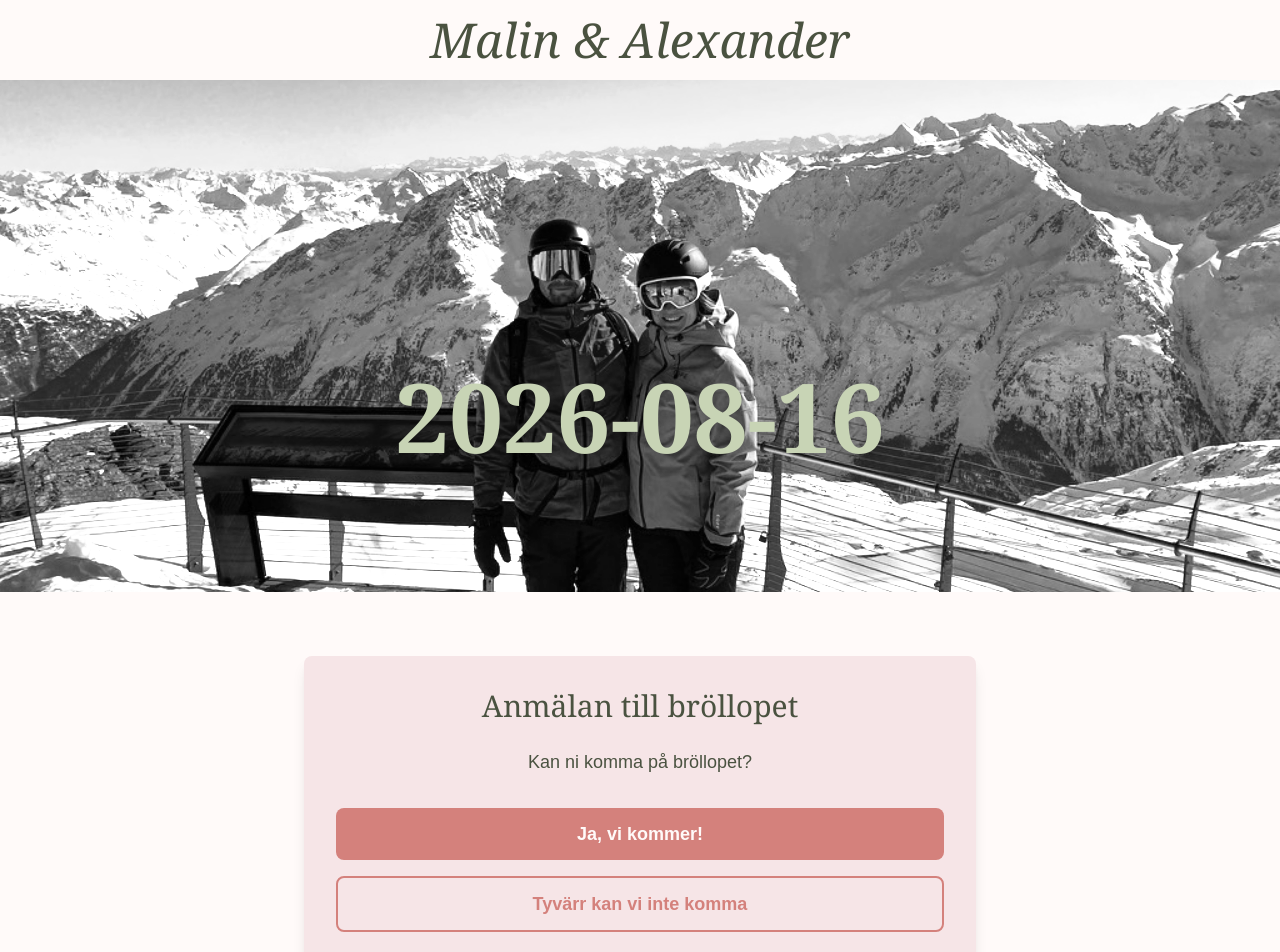
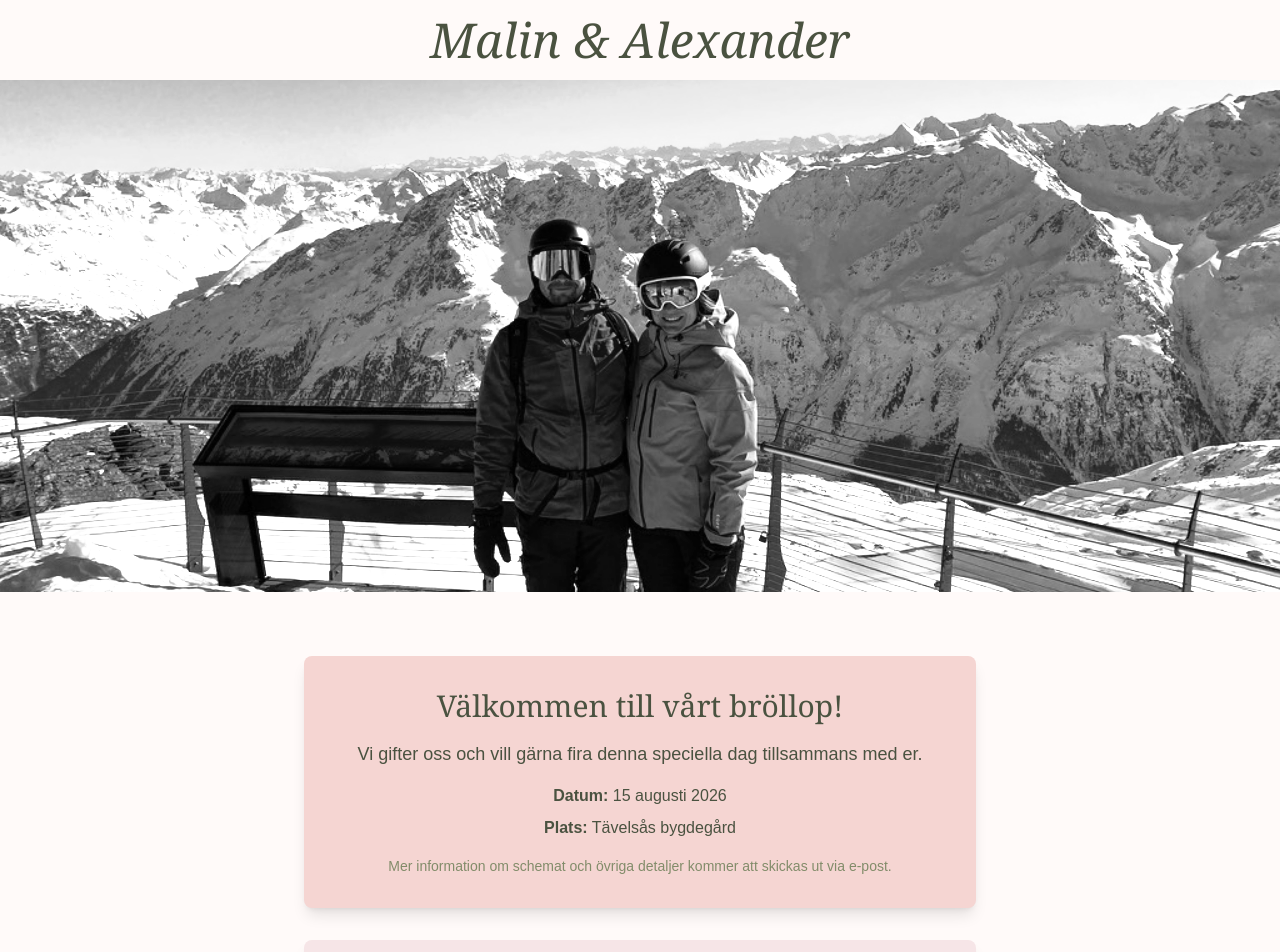
Before and after one commit to Alecktos/alecktos-website, a Next.js app: page / in a window 1280 px wide. Shown: the top 952 px of the page. Built offline with nearby package versions, Linux system fonts and the light colour scheme; no server answers.

Commit message:
Add section about wedding information

```diff
--- a/app/page.tsx
+++ b/app/page.tsx
@@ -8,7 +8,7 @@ export default function Home() {
         <h1 className="text-5xl italic font-serif p-4 text-sage-darker" >Malin & Alexander</h1>
         {/*<p>Nästa steg är att formulär med databas integration på plats</p>*/}
         {/*<p>Jag vill även migrera över mina andra appar sidor till denna</p>*/}
-        <div className="relative w-full text-center">
+        <div className="relative w-full max-w-7xl mx-auto text-center">
           <div className="relative w-full h-128">
                 <Image
                 className="my-image object-cover"
@@ -19,9 +19,9 @@ export default function Home() {
               />
           </div>
           <div className="w-full absolute bottom-0 left-0 text-center mb-32">
-			<h2 className="text-8xl font-serif font-bold text-sage-lighter drop-shadow-lg text-center">
-              2026-08-16
-            </h2>
+			{/*<h2 className="text-8xl font-serif font-bold text-sage-lighter drop-shadow-lg text-center">*/}
+            {/*  2026-08-16*/}
+            {/*</h2>*/}
              {/*<button className="mt-10 bg-blush-dark hover:bg-blush-medium text-sage-darker font-bold py-2 px-4 rounded">*/}
              {/*    Anmäl dig här*/}
              {/*</button>*/}
@@ -32,6 +32,23 @@ export default function Home() {
 
         {/* Registration Form Section */}
         <section className="py-16 px-4" id="registration">
+          {/* Information Section */}
+          <div className="w-full max-w-2xl mx-auto mb-8 p-8 bg-blush-medium rounded-lg shadow-lg">
+            <h2 className="text-3xl font-serif text-sage-darker mb-4 text-center">
+              Välkommen till vårt bröllop!
+            </h2>
+            <p className="text-lg text-sage-darker mb-4 text-center">
+              Vi gifter oss och vill gärna fira denna speciella dag tillsammans med er.
+            </p>
+            <div className="text-sage-darker space-y-2">
+              <p><strong>Datum:</strong> 15 augusti 2026</p>
+              <p><strong>Plats:</strong> Tävelsås bygdegård</p>
+            </div>
+            <p className="text-sage-dark mt-4 text-sm">
+              Mer information om schemat och övriga detaljer kommer att skickas ut via e-post.
+            </p>
+          </div>
+
           <RegistrationForm />
         </section>
 
```
